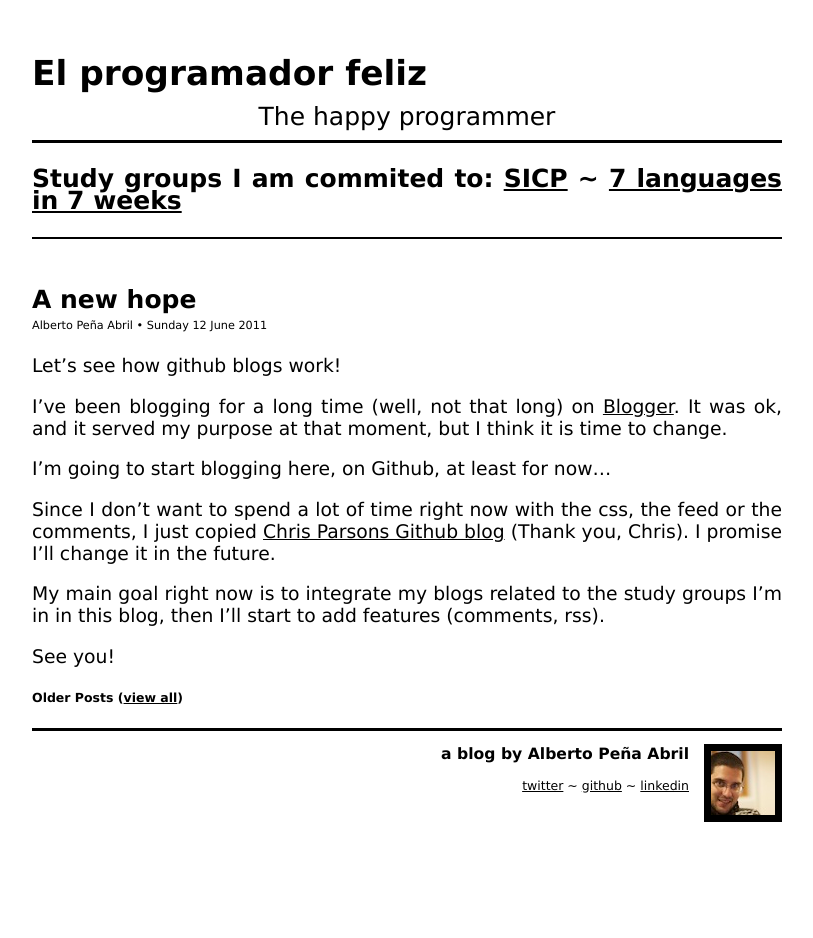
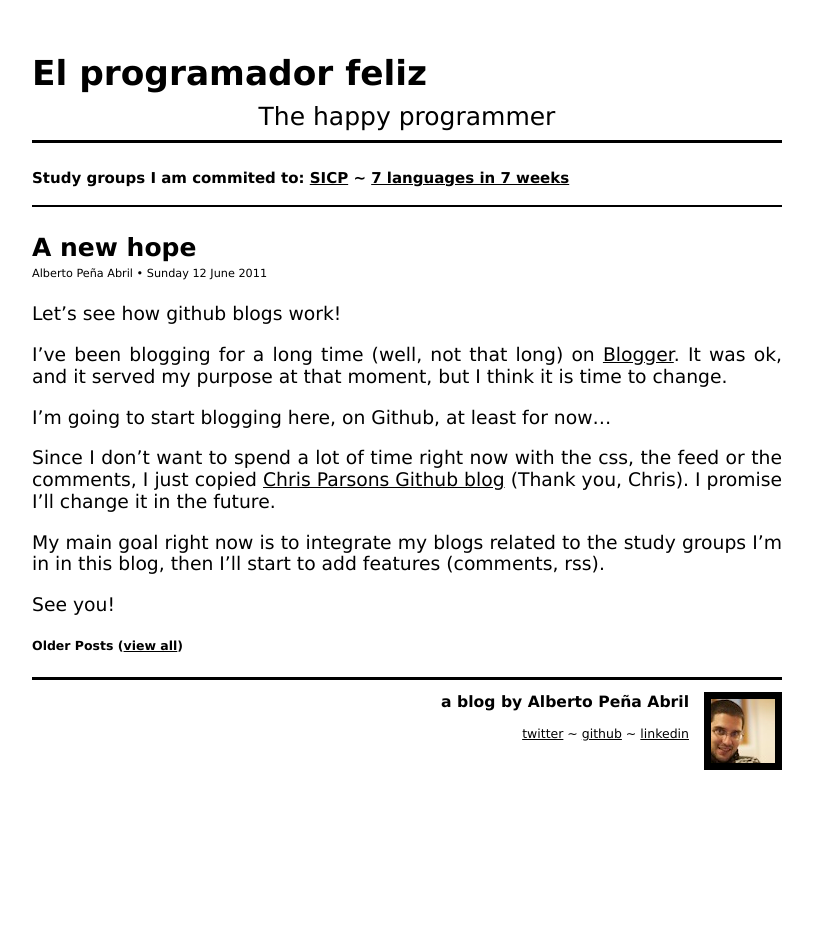
Before and after one commit to plagelao/plagelao.github.com, a Jekyll site: the page built from index.html, in a window 1280 px wide. Shown: the whole page, without its empty margins (233-1046 px from the left). Built offline with Jekyll 4.4.1, drawn with Linux system fonts in a browser that asks for light colours.

```diff
--- a/css/screen.css
+++ b/css/screen.css
@@ -128,7 +128,7 @@
   clear: both;
   border-bottom: 2px solid black;
   margin: 1em 0 2em 0;
-  font-size: 2em
+  font-size: 1.2em
 }
 
 /* posts */
```
